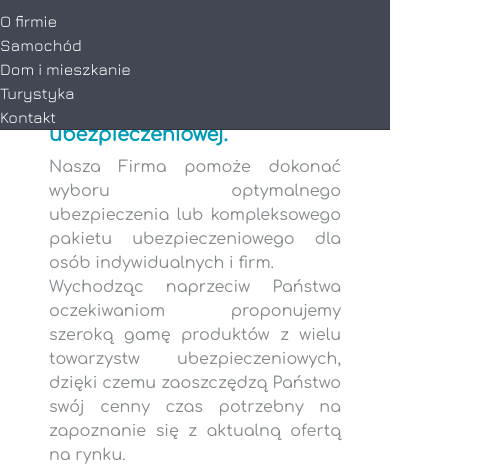
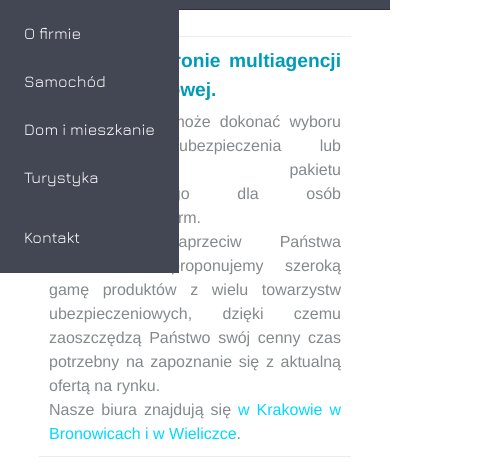
Before and after one commit to jakub-ant/insurance-agency, a plain HTML site: page index.html in a window 390 px wide. Both pictures are taken after a click on the element 31 px from the left and 40 px from the top of the page. Shown: the part 75-539 px from the top of the page, 490 px wide, since content can reach past the window. Drawn offline with nearby package versions, Linux system fonts and the light colour scheme; a web font is replaced by a local one.

Commit message:
Hamburger menu UI

```diff
--- a/index.html
+++ b/index.html
@@ -7,7 +7,10 @@
         href="https://fonts.googleapis.com/css?family=Amatic+SC|Comfortaa|Cuprum|Didact+Gothic|Dosis|Lato|Open+Sans|Jura"
         rel="stylesheet">
     <title>MULTIAGENCJA UBEZPIECZENIOWA</title>
-    <meta name="viewport" content="width=device-width, initial-scale=1">
+    <meta name="viewport" content="height=device-height,
+    width=device-width, initial-scale=1.0,
+    minimum-scale=1.0, maximum-scale=1.0,
+    user-scalable=no, target-densitydpi=device-dpi">
     <link rel="stylesheet" href="style/reset.css" type="text/css">
     <link rel="stylesheet" href="style/style.css" />
 </head>
@@ -34,6 +37,7 @@
             </div>
         </nav>
     </header>
+
     <header class="mobile-header">
         <nav>
             <div class="navbar">
@@ -45,7 +49,7 @@
             <div class="hamburger-menu">
                 <span></span><span></span><span></span>
             </div>
-            <aside>
+            <aside class="aside-menu">
                 <ul>
                     <li><span class="about">O firmie<span> </li>
                     <li><span class="car">Samochód</span></li>
@@ -56,6 +60,7 @@
             </aside>
         </nav>
     </header>
+
     <main class="main-wrapper">
         <div class="cd-scrolling-bg cd-color-2 " id="about-section">
             <div class="cd-container">
--- a/index.js
+++ b/index.js
@@ -19,6 +19,9 @@ sectionsIds.forEach((selector) => {
 });
 
 const hamburgerMenu = document.querySelector(".hamburger-menu");
+const asideMenu = document.querySelector(".aside-menu");
+
 hamburgerMenu.addEventListener("click", () => {
   hamburgerMenu.classList.toggle("hamburger-menu-open");
+  asideMenu.classList.toggle("aside-menu-open");
 });
--- a/style/style.css
+++ b/style/style.css
@@ -1,11 +1,10 @@
-body,
 html,
-main {
-    /* important */
+body {
+    width: 100%;
     height: 100%;
-    font-family: 'Comfortaa', cursive;
-    background: #ffffff;
-    color: #ffffff;
+    margin: 0px;
+    padding: 0px;
+
 }
 
 .main-wrapper {
@@ -14,13 +13,18 @@ main {
 
 @media (max-width: 600px) {
     .main-wrapper {
-        margin-top: 100px;
+        margin-top: 84px;
     }
-
 }
 
-.mobile-header {
+header.mobile-header {
     width: 100vw;
+}
+
+@media (min-width: 600px) {
+    .mobile-header {
+        display: none;
+    }
 }
 
 .mobile-header nav {
@@ -35,7 +39,6 @@ main {
 
 .container {
     margin: 0 auto;
-    clear: both;
     padding: 50px 30px;
 }
 
@@ -106,6 +109,29 @@ a:hover {
     width: 50px;
     height: 4px;
     background-color: #fff;
+}
+
+.aside-menu {
+    position: absolute;
+    top: 84px;
+    left: -180px;
+    background: #434753;
+    transition: .6s;
+}
+
+.aside-menu-open {
+    transform: translateX(180px);
+    transition: .6s;
+}
+
+
+.aside-menu li {
+    padding: 12px
+}
+
+.aside-menu li span {
+    padding: 12px;
+    color: #fff;
 }
 
 .imgHeader {
@@ -198,12 +224,10 @@ main h1 {
 }
 
 .main-menu-content #main-menu li {
-    float: left;
-    display: block;
+    display: inline-block;
 }
 
 .main-menu-content #main-menu li a:hover {
-
     cursor: pointer;
 }
 
@@ -250,15 +274,6 @@ ul li a {
     position: relative;
     top: 21px;
     left: -4px;
-}
-
-.tabulator-row.tabulator-selectable:hover {
-    cursor: default;
-}
-
-.tabulator .tabulator-header .HeaderTableLink .tabulator-col-content .tabulator-arrow {
-    display: none;
-     !important
 }
 
 
```
